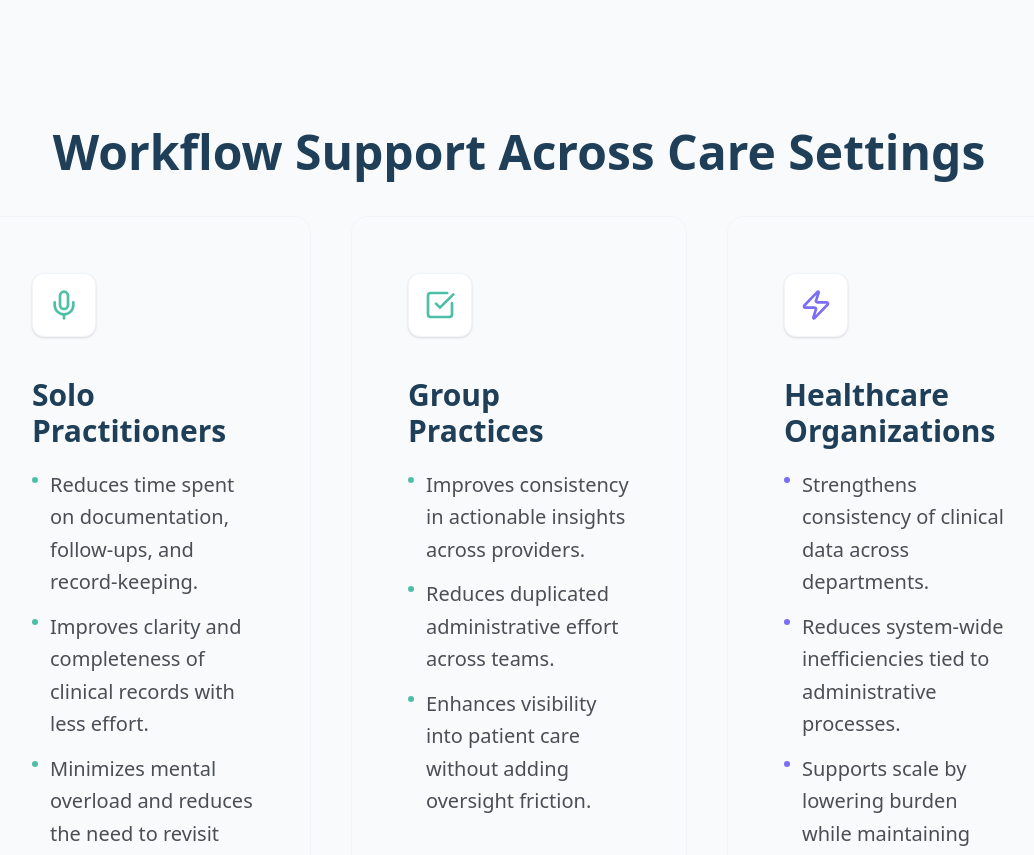
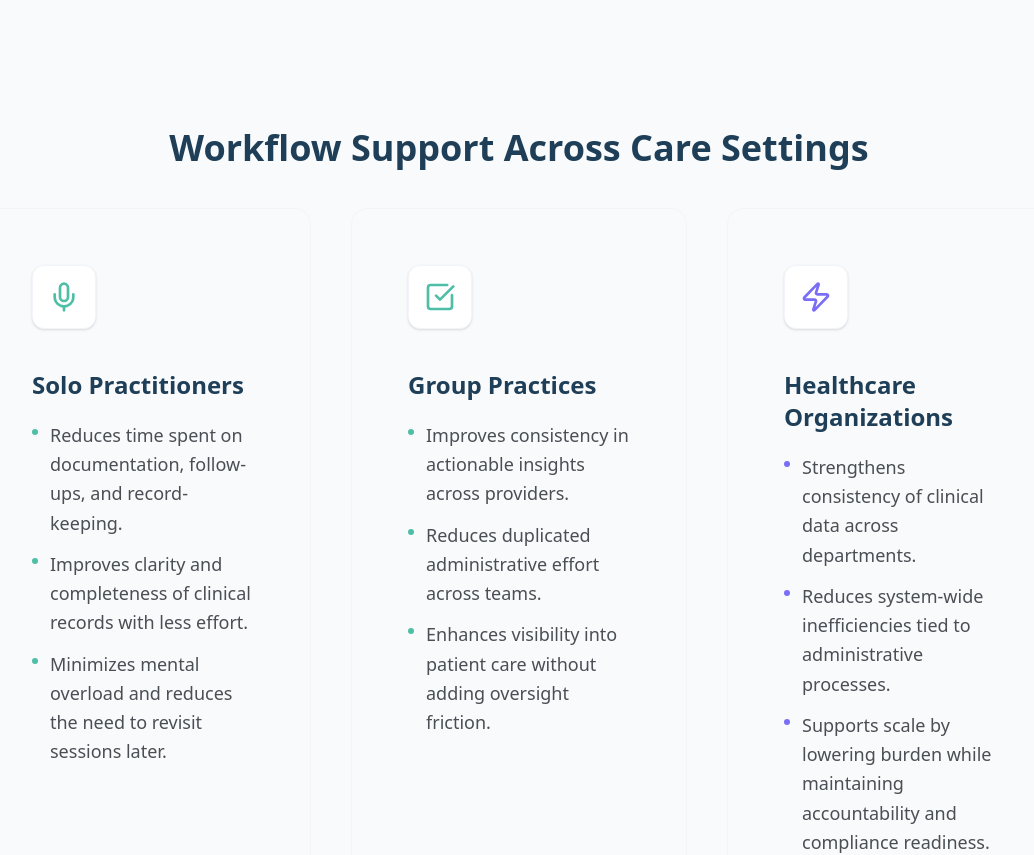
Before and after one commit to corenodal/nodal-website, a React (Vite) app: page /product in a window 1280 px wide. Shown: the part 4780-5635 px from the top of the page, without its empty margins (121-1155 px from the left). Built offline with nearby package versions, Linux system fonts and the light colour scheme.

Commit message:
about page -- size fix 8

```diff
--- a/src/sections/Features.tsx
+++ b/src/sections/Features.tsx
@@ -66,7 +66,7 @@ export const Features = () => {
     <section id="features" className="py-12 md:py-16 px-6 md:px-24 bg-transparent relative z-10 flex items-center">
       <div className="max-w-7xl mx-auto w-full" ref={containerRef}>
         <div className="text-center mb-10">
-          <h2 className="text-4xl md:text-5xl font-semibold text-nodal-blue">
+          <h2 className="text-3xl md:text-4xl font-semibold text-nodal-blue">
             Workflow Support Across Care Settings
           </h2>
         </div>
@@ -80,10 +80,10 @@ export const Features = () => {
               <div className={`w-16 h-16 rounded-xl bg-white flex items-center justify-center mb-10 border border-slate-100 shadow-sm transition-all ${feature.color === 'nodal-violet' ? 'group-hover:bg-nodal-violet' : 'group-hover:bg-nodal-green'} group-hover:text-white`}>
                 <feature.icon className={`w-8 h-8 transition-colors ${feature.color === 'nodal-violet' ? 'text-nodal-violet group-hover:text-white' : 'text-nodal-green group-hover:text-white'}`} />
               </div>
-              <h3 className="text-2xl md:text-3xl font-semibold text-nodal-blue mb-5">{feature.title}</h3>
+              <h3 className="text-xl md:text-2xl font-semibold text-nodal-blue mb-5">{feature.title}</h3>
               <ul className="space-y-3">
                 {feature.bullets.map((bullet, i) => (
-                  <li key={i} className="flex items-start gap-3 text-lg md:text-xl text-nodal-graphite leading-relaxed font-light">
+                  <li key={i} className="flex items-start gap-3 text-base md:text-lg text-nodal-graphite leading-relaxed font-light">
                     <span className={`mt-2 w-1.5 h-1.5 rounded-full flex-shrink-0 ${feature.color === 'nodal-violet' ? 'bg-nodal-violet' : 'bg-nodal-green'}`} />
                     {bullet}
                   </li>
--- a/src/sections/OurPerspective.tsx
+++ b/src/sections/OurPerspective.tsx
@@ -49,7 +49,7 @@ export const OurPerspective = () => {
         WHY
       </div>
 
-      <div className="max-w-6xl mx-auto px-6 md:px-24 py-16 md:py-20">
+      <div className="max-w-6xl mx-auto px-6 md:px-24 py-12 md:py-16">
         {/* Intro */}
         <div className="persp-intro opacity-0 flex flex-col md:flex-row md:items-end gap-6 md:gap-16 mb-12 md:mb-14">
           <div>
```
